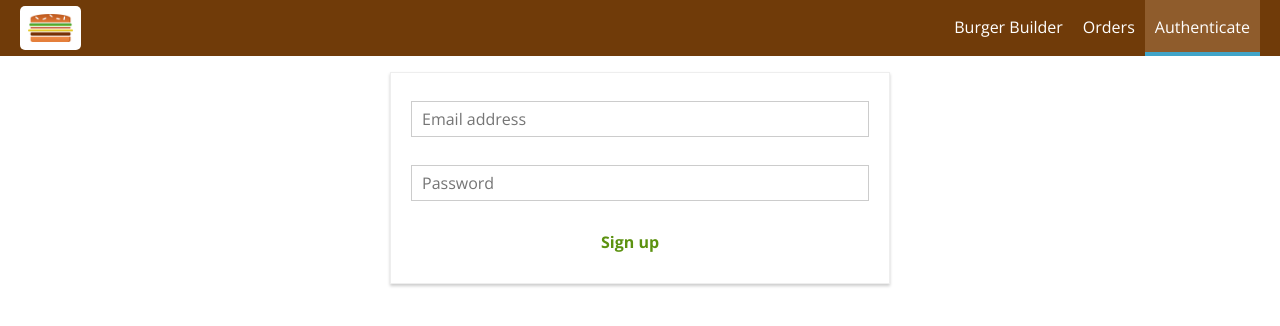
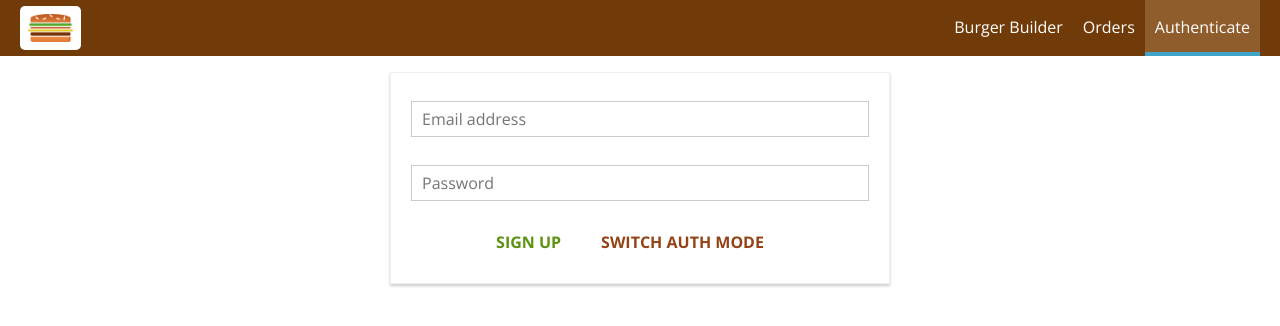
Before and after one commit to alopes2/react-burger-builder, a React app: page /auth in a window 1280 px wide. Shown: the top 326 px of the page. Built offline with nearby package versions, Linux system fonts and the light colour scheme.

Commit message:
switching between sign up and sign in

```diff
--- a/src/components/UI/Button/Button.js
+++ b/src/components/UI/Button/Button.js
@@ -6,7 +6,8 @@ const button = (props) =>(
     <button
         className={[classes.Button, classes[props.btnType]].join(' ')}
         onClick={props.clicked}
-        disabled={props.disabled}>{props.children}</button>
+        disabled={props.disabled}
+        type={props.type ? props.type : 'submit'}>{props.children}</button>
 );
 
 export default button;
--- a/src/containers/Auth/Auth.js
+++ b/src/containers/Auth/Auth.js
@@ -38,7 +38,8 @@ class Auth extends Component {
                 valid: false,
                 touched: false
             }
-        }
+        },
+        isSignup: true
     };
 
     checkValidity (value, rules) {
@@ -85,7 +86,13 @@ class Auth extends Component {
 
     submitHandler = (event) => {
         event.preventDefault();
-        this.props.onAuth(this.state.controls.email.value, this.state.controls.password.value);
+        this.props.onAuth(this.state.controls.email.value, this.state.controls.password.value, this.state.isSignup);
+    }
+
+    switchAuthModeHandler = () => {
+        this.setState(prevState => {
+            return {isSignup: !prevState.isSignup}
+        })
     }
 
     render() {
@@ -116,7 +123,11 @@ class Auth extends Component {
             <div className={classes.Auth}>
                 <form onSubmit={this.submitHandler}>
                     {form}
-                    <Button btnType="Success">Sign up</Button>
+                    <Button btnType="Success">{this.state.isSignup ? 'SIGN UP' : 'SIGN IN'}</Button>
+                    <Button
+                        clicked={this.switchAuthModeHandler}
+                        btnType="Danger"
+                        type="button">SWITCH AUTH MODE</Button>
                 </form>
             </div>
         );
@@ -125,7 +136,7 @@ class Auth extends Component {
 
 const mapDispatchToProps = dispatch => {
     return {
-        onAuth: (email, password) => dispatch(actions.auth(email, password))
+        onAuth: (email, password, isSignup) => dispatch(actions.auth(email, password, isSignup))
     };
 };
 
--- a/src/store/actions/auth.js
+++ b/src/store/actions/auth.js
@@ -22,7 +22,7 @@ export const authFailed = (error) => {
     };
 };
 
-export const auth = (email, password) => {
+export const auth = (email, password, isSignup) => {
     console.log('Authenticating...');
     return dispatch => {
         dispatch(authStart());
@@ -31,7 +31,11 @@ export const auth = (email, password) => {
             password: password,
             returnSecureToken: true
         }
-        axios.post('https://www.googleapis.com/identitytoolkit/v3/relyingparty/signupNewUser?key=AIzaSyDZTbN_UP1vYLgrc0mpnDtjabDeENF7NQM', data)
+        let url = isSignup ?
+            'https://www.googleapis.com/identitytoolkit/v3/relyingparty/signupNewUser?key=AIzaSyDZTbN_UP1vYLgrc0mpnDtjabDeENF7NQM'
+            : 'https://www.googleapis.com/identitytoolkit/v3/relyingparty/verifyPassword?key=AIzaSyDZTbN_UP1vYLgrc0mpnDtjabDeENF7NQM' ;
+
+        axios.post(url, data)
             .then(response => {
                 console.log(response);
                 dispatch(authSuccess(response.data));
```
